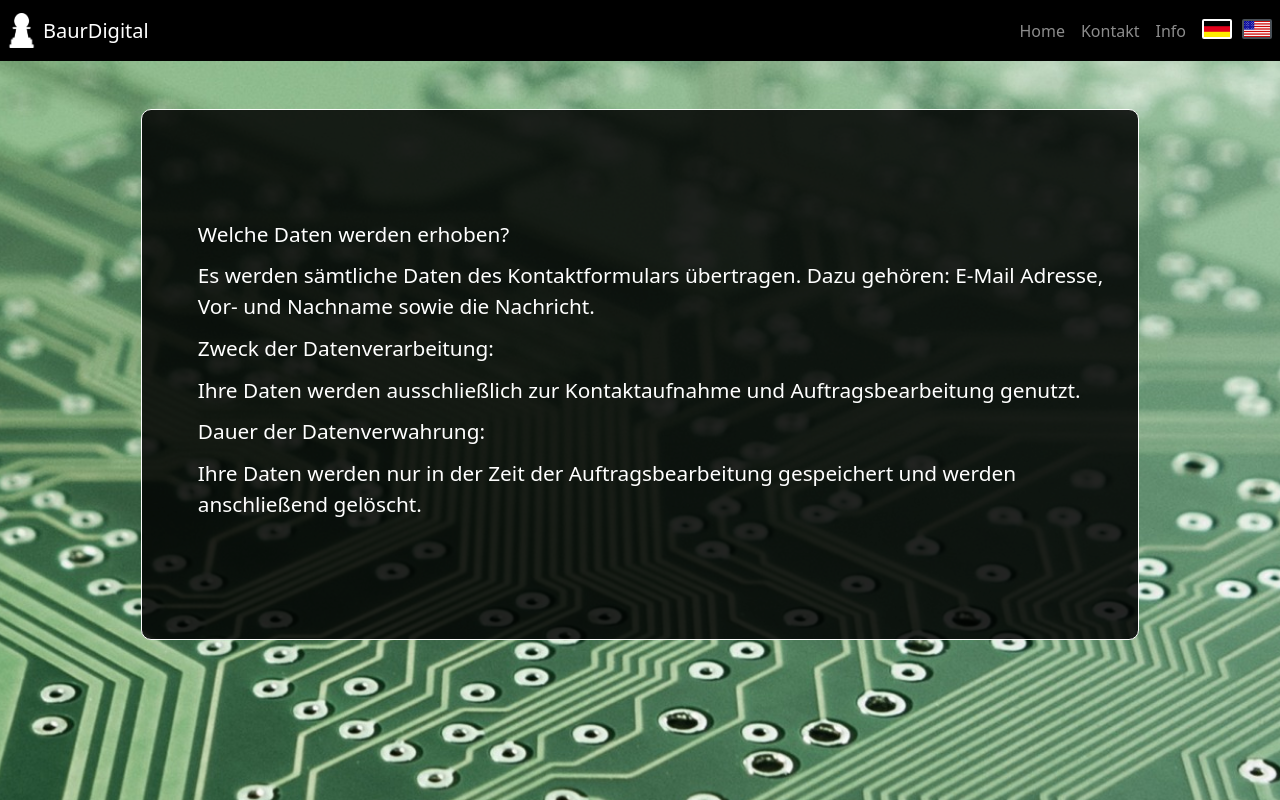
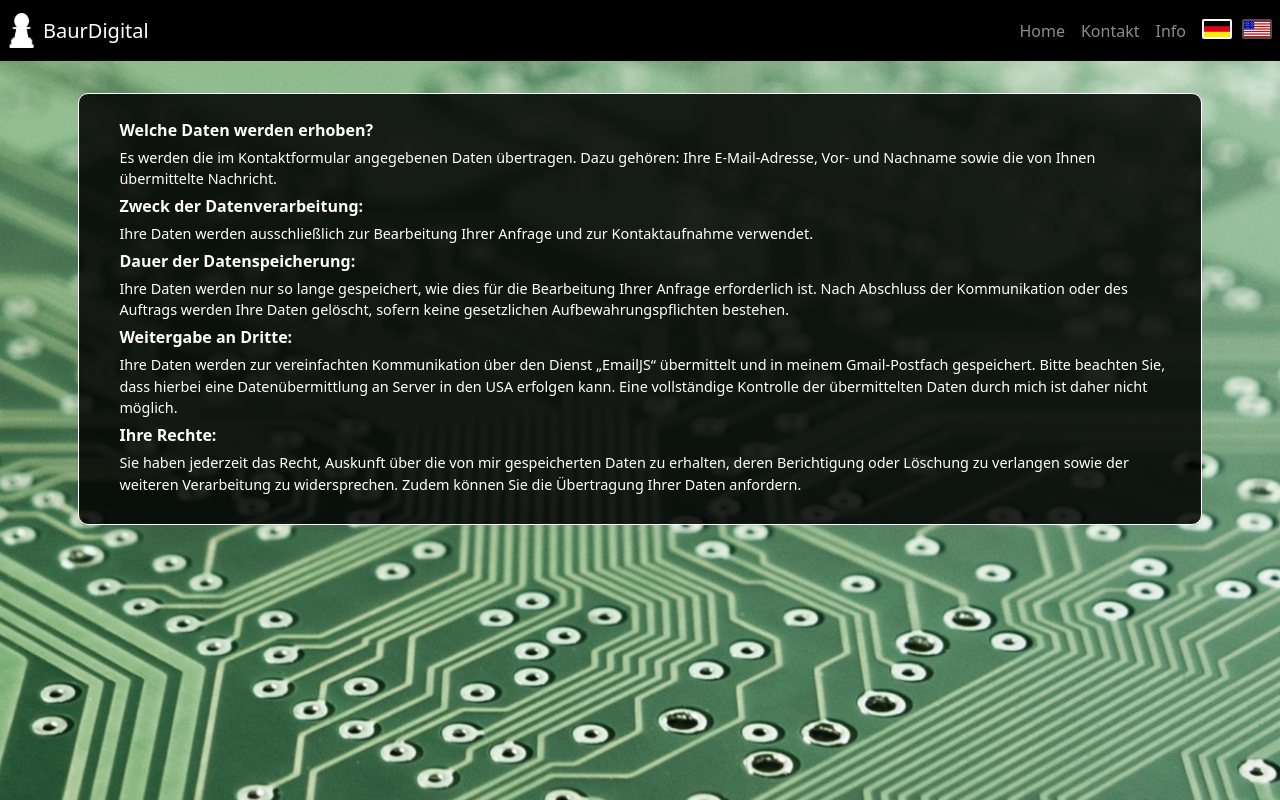
Before and after one commit to pr0gr4mm4r/webpagetest, a React (Create React App) app: page /data-protection in a window 1280 px wide. Shown: the top 800 px of the page. Built offline with nearby package versions, Linux system fonts and the light colour scheme.

Commit message:
mit Impressum yee

```diff
--- a/src/components/contact.js
+++ b/src/components/contact.js
@@ -2,33 +2,39 @@ import React, { useState } from 'react';
 import emailjs from 'emailjs-com';
 import 'bootstrap/dist/css/bootstrap.min.css';
 import { useTranslation } from 'react-i18next';
+import { Link } from 'react-router-dom';
 
 export default function Contact() {
   const [formData, setFormData] = useState({
     firstName: '',
     lastName: '',
     email: '',
-    message: ''
+    message: '',
+    agree: false // New state for the checkbox
   });
 
-  const [showSuccess, setShowSuccess] = useState(false); // Zustand für das Popup
+  const [showSuccess, setShowSuccess] = useState(false); // State for success popup
 
   const { t } = useTranslation();
 
   const handleChange = (e) => {
-    const { name, value } = e.target;
+    const { name, value, type, checked } = e.target;
     setFormData({
       ...formData,
-      [name]: value
+      [name]: type === 'checkbox' ? checked : value
     });
   };
 
   const handleSubmit = (e) => {
     e.preventDefault();
+    if (!formData.agree) {
+      alert(t('Please agree to the data processing terms before submitting.'));
+      return;
+    }
     emailjs.send('service_8a2car8', 'template_jrw2wwf', formData, 'Cy0typgzHmK_BUfzB')
       .then((response) => {
         console.log('SUCCESS!', response.status, response.text);
-        setShowSuccess(true); // Popup anzeigen
+        setShowSuccess(true); // Show success popup
       }, (error) => {
         console.error('FAILED...', error);
         alert(t('Nachricht konnte nicht gesendet werden'));
@@ -36,7 +42,7 @@ export default function Contact() {
   };
 
   const handleClosePopup = () => {
-    setShowSuccess(false); // Popup schließen
+    setShowSuccess(false); // Close popup
   };
 
   return (
@@ -151,6 +157,26 @@ export default function Contact() {
               style={{ backgroundColor: 'rgba(255, 255, 255, 0.1)', color: 'white', border: '1px solid #ccc' }}
             ></textarea>
           </div>
+          <div className="mb-3 d-flex align-items-center">
+            <label htmlFor="agree" className="form-label" style={{ color: 'white', marginRight: '10px', fontSize: '10px', textAlign: 'left' }}>
+              {t("I agree that my data will be processed and stored in a non EU state.")}<br />
+              {t("Further details can be found on the")}
+              <Link to="/data-protection" style={{ color: '#0d6efd', marginLeft: '5px', fontSize: '11px' }}>
+                {t("data protection")}
+              </Link>{t(" page")}
+            </label>
+            <input
+              type="checkbox"
+              id="agree"
+              name="agree"
+              checked={formData.agree}
+              onChange={handleChange}
+              style={{ cursor: 'pointer' }}
+              required
+            />
+          </div>
+
+
           <button style={{ border: '1px solid white' }} type="submit" className="btn btn-dark">{t("Send")}</button>
         </form>
       </div>
--- a/src/components/dataprotection.js
+++ b/src/components/dataprotection.js
@@ -1,44 +1,60 @@
 import React from 'react';
+import { useTranslation } from 'react-i18next';
 
 const DataProtection = () => {
+    const { t } = useTranslation();
     return (
         <div style={{
             display: 'flex',
             justifyContent: 'center',
             alignItems: 'center',
-            padding: '2em',
+            padding: '1.5em',
             background: 'rgba(0, 0, 0, 0.85)',
             borderRadius: '10px',
-            margin: '2em auto',
-            width: '80%',
-            height: '40%',
+            margin: '1em auto',
+            width: '90%',
+            minHeight: 'auto', // Allow dynamic height
             color: 'white',
             border: '1px solid white',
-            textAlign: 'left'
+            textAlign: 'left',
+            boxSizing: 'border-box',
+            marginBottom: '3em', // Add margin at the bottom
         }}>
             <ul style={{
-                listStyleType: 'none', // Punkte entfernt
-                paddingLeft: '1.5em',
-                margin: 0
+                listStyleType: 'none',
+                paddingLeft: '1em',
+                margin: 0,
+                boxSizing: 'border-box'
             }}>
-                <li style={{ fontSize: '1.3em', marginBottom: '0.5em' }}>
-                    Welche Daten werden erhoben?
+                <li style={{ fontSize: '1em', marginBottom: '0.3em' }}>
+                    <b>{t("What data is collected?")}</b>
                 </li>
-                <li style={{ fontSize: '1.3em', marginBottom: '0.5em' }}>
-                    Es werden sämtliche Daten des Kontaktformulars übertragen.
-                    Dazu gehören: E-Mail Adresse, Vor- und Nachname sowie die Nachricht.
+                <li style={{ fontSize: '0.9em', marginBottom: '0.3em' }}>
+                    {t("The data provided in the contact form is transmitted. This includes: your email address, first and last name, and the message you have sent.")}
                 </li>
-                <li style={{ fontSize: '1.3em', marginBottom: '0.5em' }}>
-                    Zweck der Datenverarbeitung:
+                <li style={{ fontSize: '1em', marginBottom: '0.3em' }}>
+                    <b>{t("Purpose of data processing:")}</b>
                 </li>
-                <li style={{ fontSize: '1.3em', marginBottom: '0.5em' }}>
-                    Ihre Daten werden ausschließlich zur Kontaktaufnahme und Auftragsbearbeitung genutzt.
+                <li style={{ fontSize: '0.9em', marginBottom: '0.3em' }}>
+                    {t("Your data is used solely for processing your request and for contacting you.")}
                 </li>
-                <li style={{ fontSize: '1.3em', marginBottom: '0.5em' }}>
-                    Dauer der Datenverwahrung:
+                <li style={{ fontSize: '1em', marginBottom: '0.3em' }}>
+                    <b>{t("Duration of data storage:")}</b>
                 </li>
-                <li style={{ fontSize: '1.3em', marginBottom: '0.5em' }}>
-                    Ihre Daten werden nur in der Zeit der Auftragsbearbeitung gespeichert und werden anschließend gelöscht.
+                <li style={{ fontSize: '0.9em', marginBottom: '0.3em' }}>
+                    {t("Your data will only be stored for as long as necessary to process your request. After the communication or assignment is completed, your data will be deleted unless legal retention obligations apply.")}
+                </li>
+                <li style={{ fontSize: '1em', marginBottom: '0.3em' }}>
+                    <b>{t("Disclosure to third parties:")}</b>
+                </li>
+                <li style={{ fontSize: '0.9em', marginBottom: '0.3em' }}>
+                    {t("Your data is transmitted via the service 'EmailJS' for simplified communication and is stored in my Gmail mailbox. Please note that this may involve data transmission to servers in the USA. Therefore, I cannot guarantee complete control over the data transmitted.")}
+                </li>
+                <li style={{ fontSize: '1em', marginBottom: '0.3em' }}>
+                    <b>{t("Your rights:")}</b>
+                </li>
+                <li style={{ fontSize: '0.9em', marginBottom: '0.3em' }}>
+                    {t("You have the right at any time to request information about the data I store, to request correction or deletion, and to object to further processing. You can also request the transfer of your data.")}
                 </li>
             </ul>
         </div>
--- a/src/i18n.js
+++ b/src/i18n.js
@@ -26,7 +26,27 @@ i18n
                     "Ihre Anfrage wird so bald wie möglich bearbeitet": "Your request will be processed as soon as possible",
                     "Nachricht konnte nicht gesendet werden": "message could not be sent",
                     "Weiter": "Continue",
-                    "Über Mich": "About Me"
+                    "Über Mich": "About Me",
+                    "Impressum": "Imprint",
+                    "Datenschutzerklärung": "Data Protection",
+                    "Kontakt": "Contact",
+                    "Inhaber": "Owner",
+                    "(IT-Dienstleistungen)": "(IT-Services)",
+                    "Deutschland": "Germany",
+                    "Welche Daten werden erhoben?": "What data is collected?",
+                    "Es werden die im Kontaktformular angegebenen Daten übertragen. Dazu gehören: Ihre E-Mail-Adresse, Vor- und Nachname sowie die von Ihnen übermittelte Nachricht.": "The data provided in the contact form is transmitted. This includes: your email address, first and last name, and the message you have sent.",
+                    "Zweck der Datenverarbeitung:": "Purpose of data processing:",
+                    "Ihre Daten werden ausschließlich zur Bearbeitung Ihrer Anfrage und zur Kontaktaufnahme verwendet.": "Your data is used solely for processing your request and for contacting you.",
+                    "Dauer der Datenspeicherung:": "Duration of data storage:",
+                    "Ihre Daten werden nur so lange gespeichert, wie dies für die Bearbeitung Ihrer Anfrage erforderlich ist. Nach Abschluss der Kommunikation oder des Auftrags werden Ihre Daten gelöscht, sofern keine gesetzlichen Aufbewahrungspflichten bestehen.": "Your data will only be stored for as long as necessary to process your request. After the communication or assignment is completed, your data will be deleted unless legal retention obligations apply.",
+                    "Weitergabe an Dritte:": "Disclosure to third parties:",
+                    "Ihre Daten werden zur vereinfachten Kommunikation über den Dienst „EmailJS“ übermittelt und in meinem Gmail-Postfach gespeichert. Bitte beachten Sie, dass hierbei eine Datenübermittlung an Server in den USA erfolgen kann. Eine vollständige Kontrolle der übermittelten Daten durch mich ist daher nicht möglich.": "Your data is transmitted via the service 'EmailJS' for simplified communication and is stored in my Gmail mailbox. Please note that this may involve data transmission to servers in the USA. Therefore, I cannot guarantee complete control over the data transmitted.",
+                    "Ihre Rechte:": "Your rights:",
+                    "Sie haben jederzeit das Recht, Auskunft über die von mir gespeicherten Daten zu erhalten, deren Berichtigung oder Löschung zu verlangen sowie der weiteren Verarbeitung zu widersprechen. Zudem können Sie die Übertragung Ihrer Daten anfordern.": "You have the right at any time to request information about the data I store, to request correction or deletion, and to object to further processing. You can also request the transfer of your data.",
+                    "Ich stimme zu, dass meine Daten in einem Nicht-EU-Staat verarbeitet und gespeichert werden.": "I agree that my data will be processed and stored in a non EU state.",
+                    "Datenschutzerklärung": "data protection section",
+                    "Weitere Informationen finden Sie in der": "Further details can be found on the",
+                    "     ": " page"
                 }
             },
             de: {
@@ -57,7 +77,27 @@ i18n
                     "Your request will be processed as soon as possible": "Ihre Anfrage wird so bald wie möglich bearbeitet",
                     "message could not be sent": "Nachricht konnte nicht gesendet werden",
                     "Continue": "Weiter",
-                    "About Me": "Über Mich"
+                    "About Me": "Über Mich",
+                    "Imprint": "Impressum",
+                    "Data Protection": "Datenschutz",
+                    "Contact": "Kontakt",
+                    "Owner": "Inhaber",
+                    "(IT-Services)": "(IT-Dienstleistungen)",
+                    "Germany": "Deutschland",
+                    "What data is collected?": "Welche Daten werden erhoben?",
+                    "The data provided in the contact form is transmitted. This includes: your email address, first and last name, and the message you have sent.": "Es werden die im Kontaktformular angegebenen Daten übertragen. Dazu gehören: Ihre E-Mail-Adresse, Vor- und Nachname sowie die von Ihnen übermittelte Nachricht.",
+                    "Purpose of data processing:": "Zweck der Datenverarbeitung:",
+                    "Your data is used solely for processing your request and for contacting you.": "Ihre Daten werden ausschließlich zur Bearbeitung Ihrer Anfrage und zur Kontaktaufnahme verwendet.",
+                    "Duration of data storage:": "Dauer der Datenspeicherung:",
+                    "Your data will only be stored for as long as necessary to process your request. After the communication or assignment is completed, your data will be deleted unless legal retention obligations apply.": "Ihre Daten werden nur so lange gespeichert, wie dies für die Bearbeitung Ihrer Anfrage erforderlich ist. Nach Abschluss der Kommunikation oder des Auftrags werden Ihre Daten gelöscht, sofern keine gesetzlichen Aufbewahrungspflichten bestehen.",
+                    "Disclosure to third parties:": "Weitergabe an Dritte:",
+                    "Your data is transmitted via the service 'EmailJS' for simplified communication and is stored in my Gmail mailbox. Please note that this may involve data transmission to servers in the USA. Therefore, I cannot guarantee complete control over the data transmitted.": "Ihre Daten werden zur vereinfachten Kommunikation über den Dienst „EmailJS“ übermittelt und in meinem Gmail-Postfach gespeichert. Bitte beachten Sie, dass hierbei eine Datenübermittlung an Server in den USA erfolgen kann. Eine vollständige Kontrolle der übermittelten Daten durch mich ist daher nicht möglich.",
+                    "Your rights:": "Ihre Rechte:",
+                    "You have the right at any time to request information about the data I store, to request correction or deletion, and to object to further processing. You can also request the transfer of your data.": "Sie haben jederzeit das Recht, Auskunft über die von mir gespeicherten Daten zu erhalten, deren Berichtigung oder Löschung zu verlangen sowie der weiteren Verarbeitung zu widersprechen. Zudem können Sie die Übertragung Ihrer Daten anfordern.",
+                    "I agree that my data will be processed and stored in a non EU state.": "Ich stimme zu, dass meine Daten in einem Nicht-EU-Staat verarbeitet und gespeichert werden.",
+                    "data protection": "Datenschutzerklärung",
+                    "Further details can be found on the": "Weitere Informationen finden Sie in der",
+                    " page": "     "
                 }
             }
         },
```
Also changed, not shown: src/components/footer.js (+5 -3 lines), src/components/imprint.js (+6 -4 lines).
